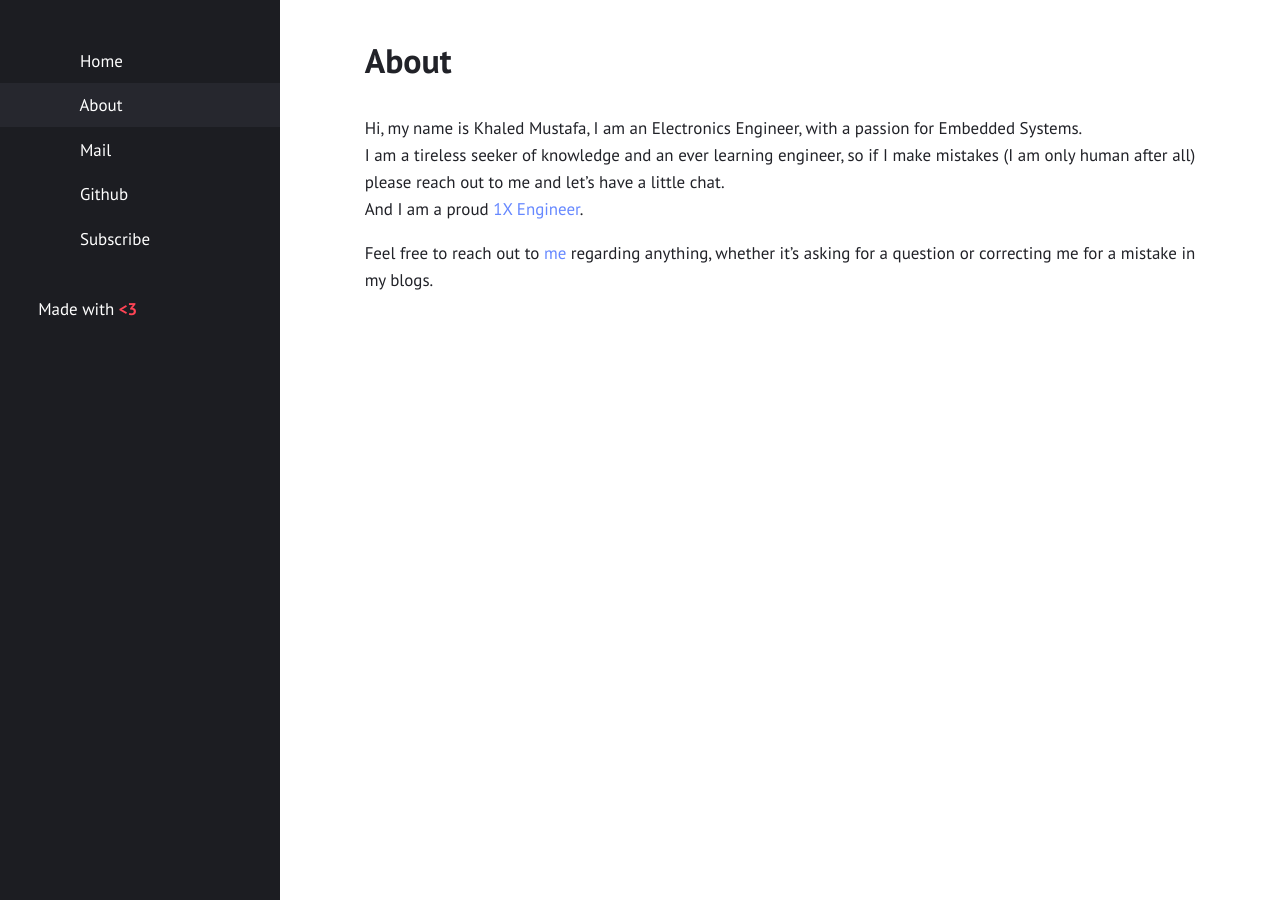
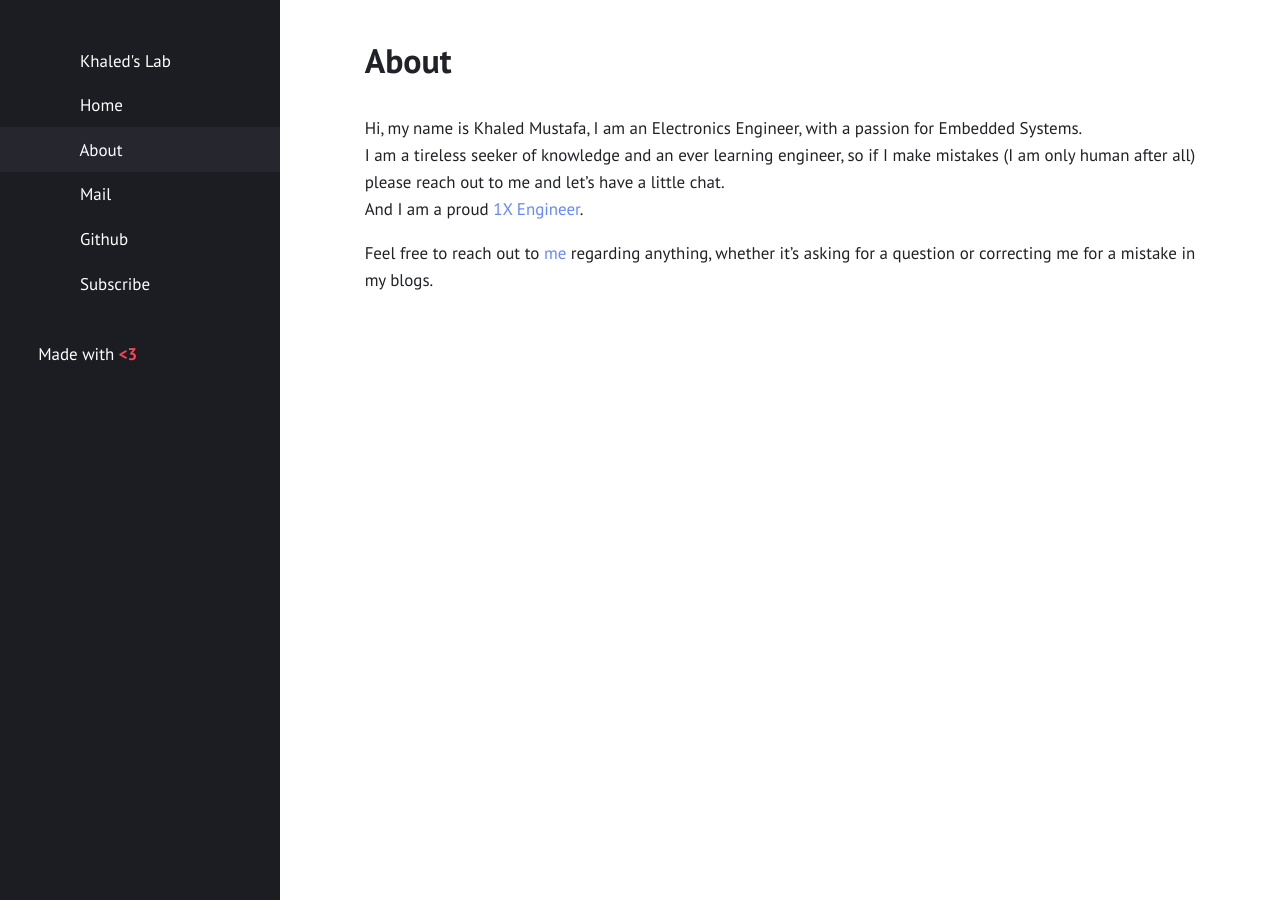
Before and after one commit to khaledmust/khaledmust.github.io, a Jekyll site: the page built from README.md, in a window 1280 px wide. Built offline with Jekyll 4.4.1, drawn with Linux system fonts in a browser that asks for light colours.

Commit message:
Update _config.yml

```diff
--- a/_config.yml
+++ b/_config.yml
@@ -15,7 +15,8 @@
 
 # Menu
 
-navigation:                # accepts {file, title, url, icon, sidebaricon}
+navigation:
+  - {title: "Khaled's Lab"}               # accepts {file, title, url, icon, sidebaricon}
   - {file: "index.html"}
   - {file: "README.md"}
 
```
